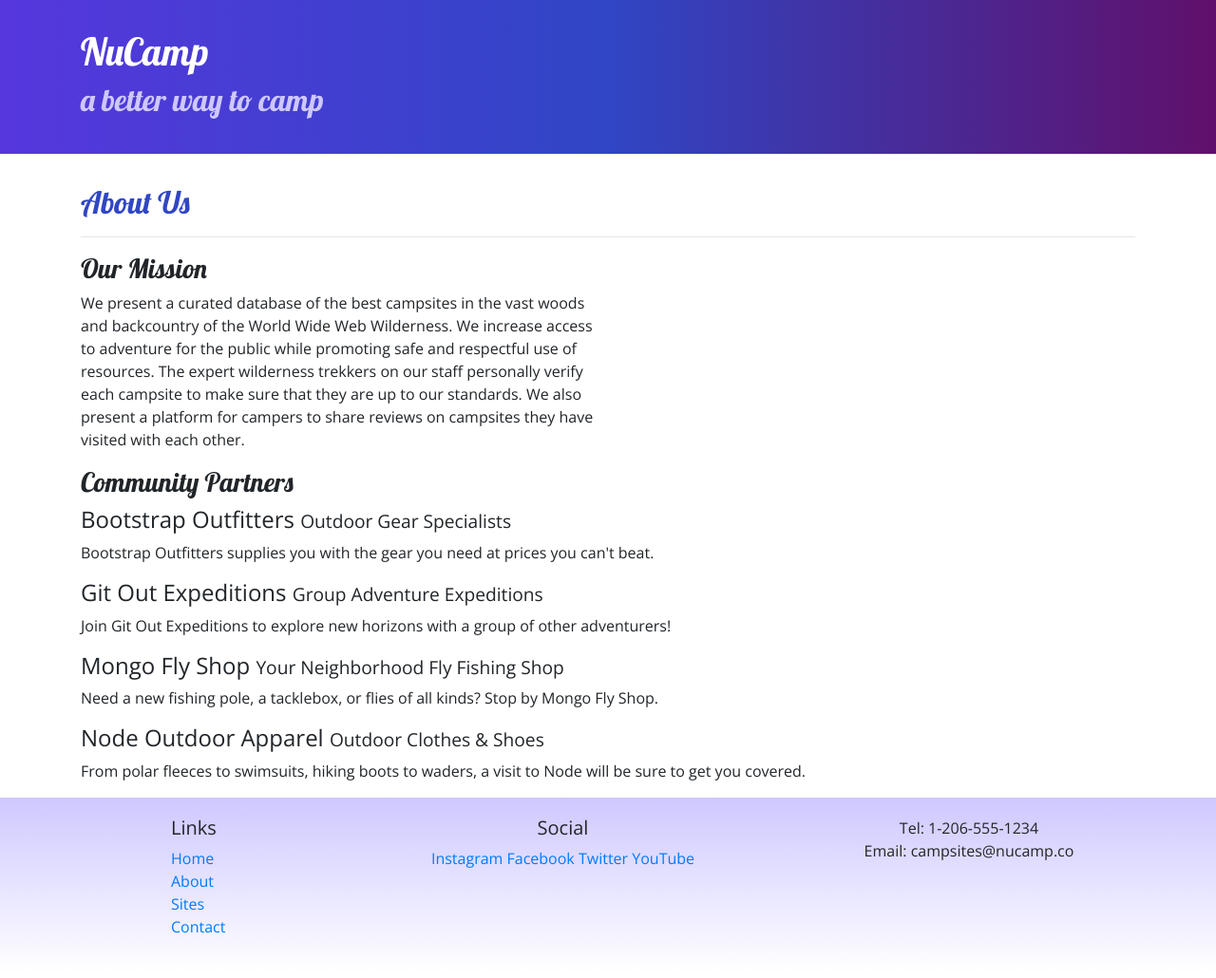
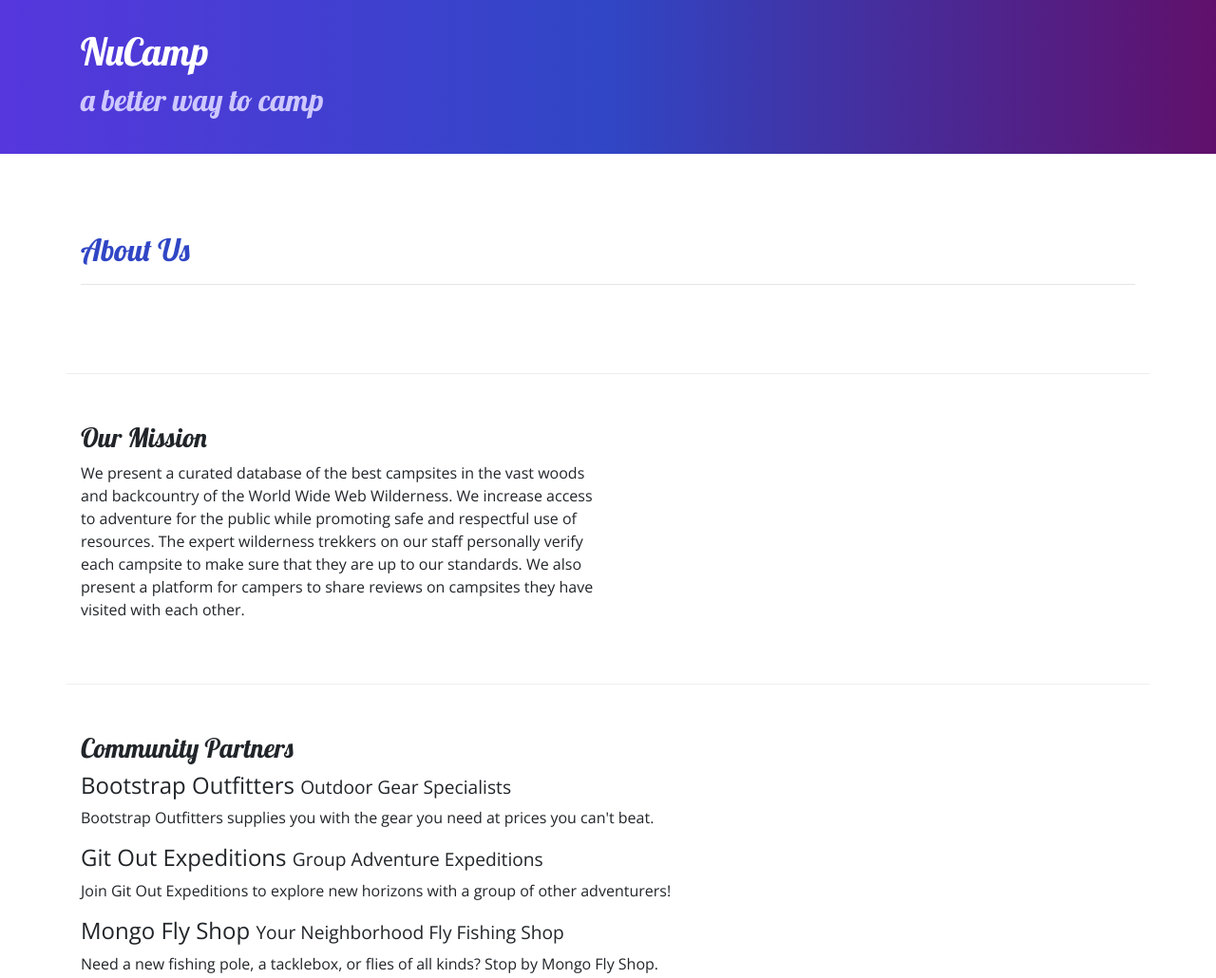
Before and after one commit to MNewman70115/nucamp-bootstrap-website, a website: page aboutus.html in a window 1280 px wide. Shown: the top 1030 px of the page at 95% size. Drawn offline with nearby package versions, Linux system fonts and the light colour scheme.

Commit message:
Fixed some other things that I can't recall

```diff
--- a/aboutus.html
+++ b/aboutus.html
@@ -29,14 +29,14 @@
     </header>
 
     <div class="container">
-        <div class="row">
+        <div class="row row-content">
             <div class="col">
                 <h2>About Us</h2>
                 <hr />
             </div>
         </div>
 
-        <div class="row">
+        <div class="row row-content">
             <div class="col-sm-6">
                 <h3>Our Mission</h3>
                 <p class>We present a curated database of the best campsites in the vast woods and backcountry of the World
@@ -47,7 +47,7 @@
             </div>
         </div>
 
-        <div class="row">
+        <div class="row row-content">
             <div class="col">
                 <h3>Community Partners</h3>
                 <h4>Bootstrap Outfitters <small>Outdoor Gear Specialists</small></h4>
```
